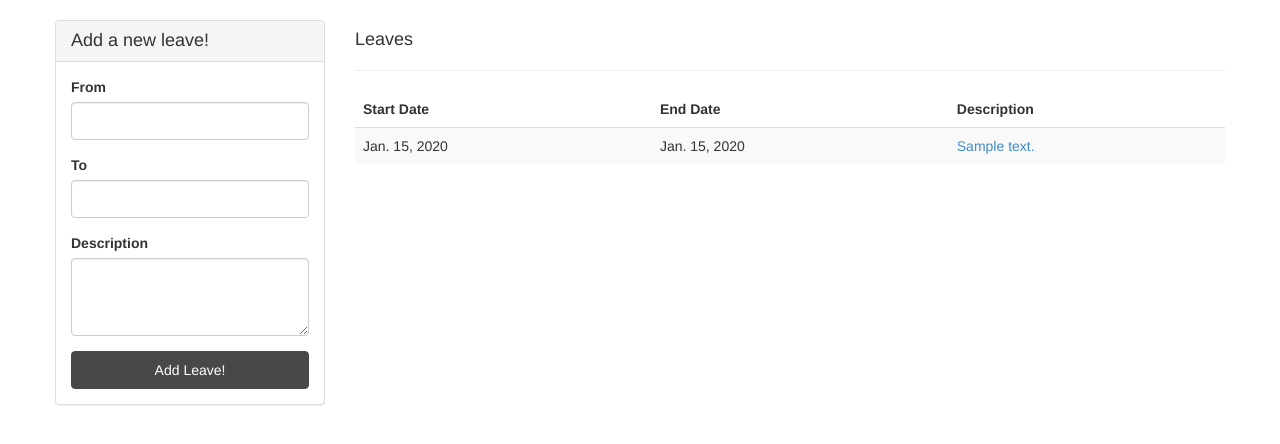
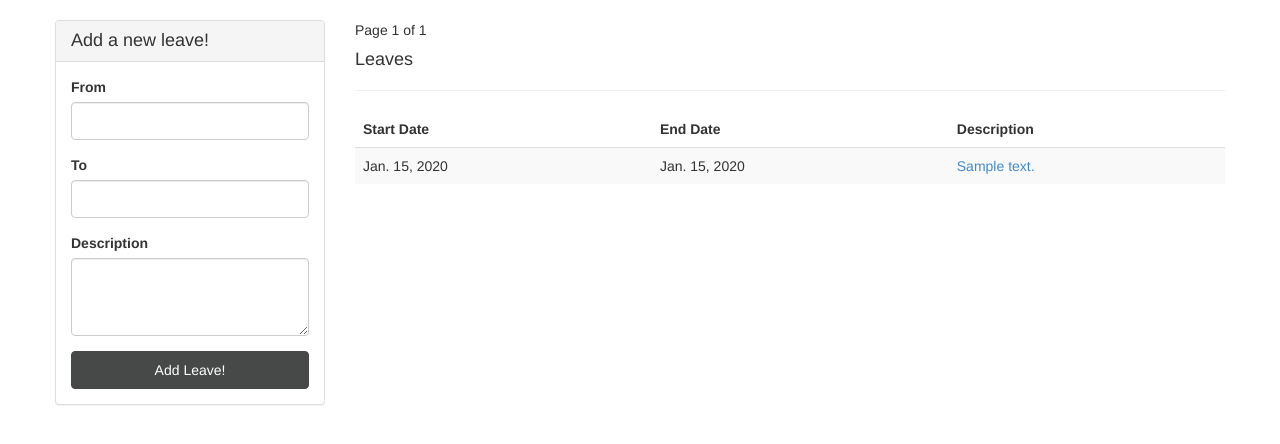
Before and after one commit to hugo506/TimeLogger, a Django app: page /leaves/ in a window 1280 px wide. Shown: the part 50-494 px from the top of the page. Run offline with Django 3.2, Linux system fonts and the light colour scheme; a user stored in the database is signed in; tables that the repository leaves empty hold one stand-in row (values such as "Sample post").

Commit message:
added pagination to leaves views

```diff
--- a/leaves/views.py
+++ b/leaves/views.py
@@ -2,9 +2,12 @@ from django.shortcuts import render
 from leaves.models import Leave
 from leaves.forms import LeaveForm
 from django.contrib import messages
+from django.core.paginator import Paginator, PageNotAnInteger, EmptyPage
 
 def index(request):
-    leaves = Leave.objects.filter(author = request.user)
+    results = Leave.objects.filter(author = request.user)
+    paginator = Paginator(results, 8)
+    page = request.GET.get('page')
     if request.method == "POST":
         form = LeaveForm(request.POST)
         if form.is_valid():
@@ -16,5 +19,11 @@ def index(request):
             messages.add_message(request, messages.SUCCESS, "Leave added successfully")
         else:
             form = LeaveForm()
+    try:
+        leaves = paginator.page(page)
+    except PageNotAnInteger:
+        leaves = paginator.page(1)
+    except EmptyPage:
+        leaves = paginator.page(paginator.num_pages)
     context = { 'leaves' : leaves }
     return render(request, "leaves/index.html", context)
--- a/templates/activities/all.html
+++ b/templates/activities/all.html
@@ -13,6 +13,7 @@
     {% if activities.has_next %}
         <a href="?page={{activities.next_page_number}}">Next &raquo;</a>
     {% endif %}
+    <!-- END PAGINATOR SECTION -->
 
     <h4>All Entries</h4>
     <table class="table table-striped">
--- a/templates/leaves/index.html
+++ b/templates/leaves/index.html
@@ -59,6 +59,18 @@
         {% endfor %}
     {% endif %}
 
+    <!-- PAGINATION SECTION -->
+    {% if leaves.has_previous %}
+        <a href="?page={{leaves.previous_page_number}}">&laquo; Prev</a>
+    {% endif %}
+
+    Page {{ leaves.number }} of {{ leaves.paginator.num_pages }}
+
+    {% if leaves.has_next %}
+        <a href="?page={{leaves.next_page_number}}">Next &raquo;</a>
+    {% endif %}
+    <!-- END PAGINATOR SECTION -->
+
     <!-- DASHBOARD DISPLAY -->
     <h4>Leaves</h4>
     <hr />
```
